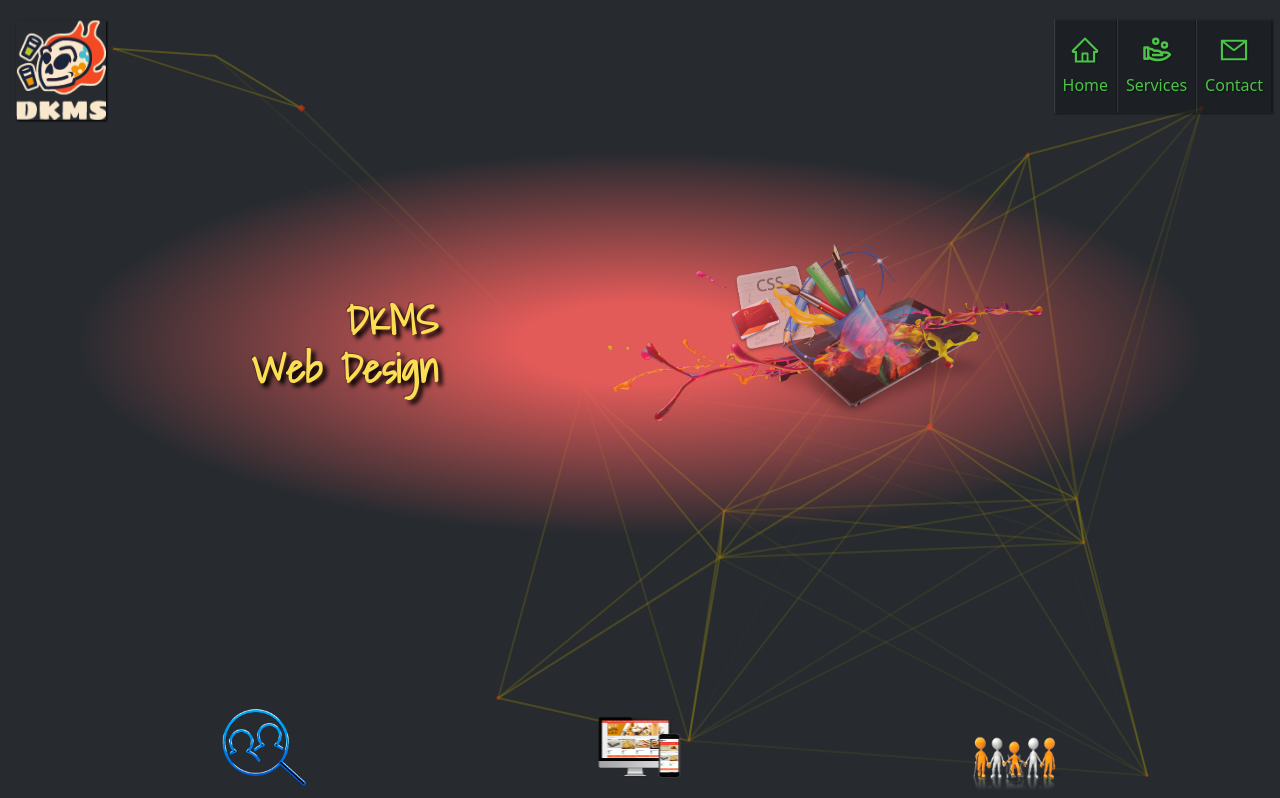
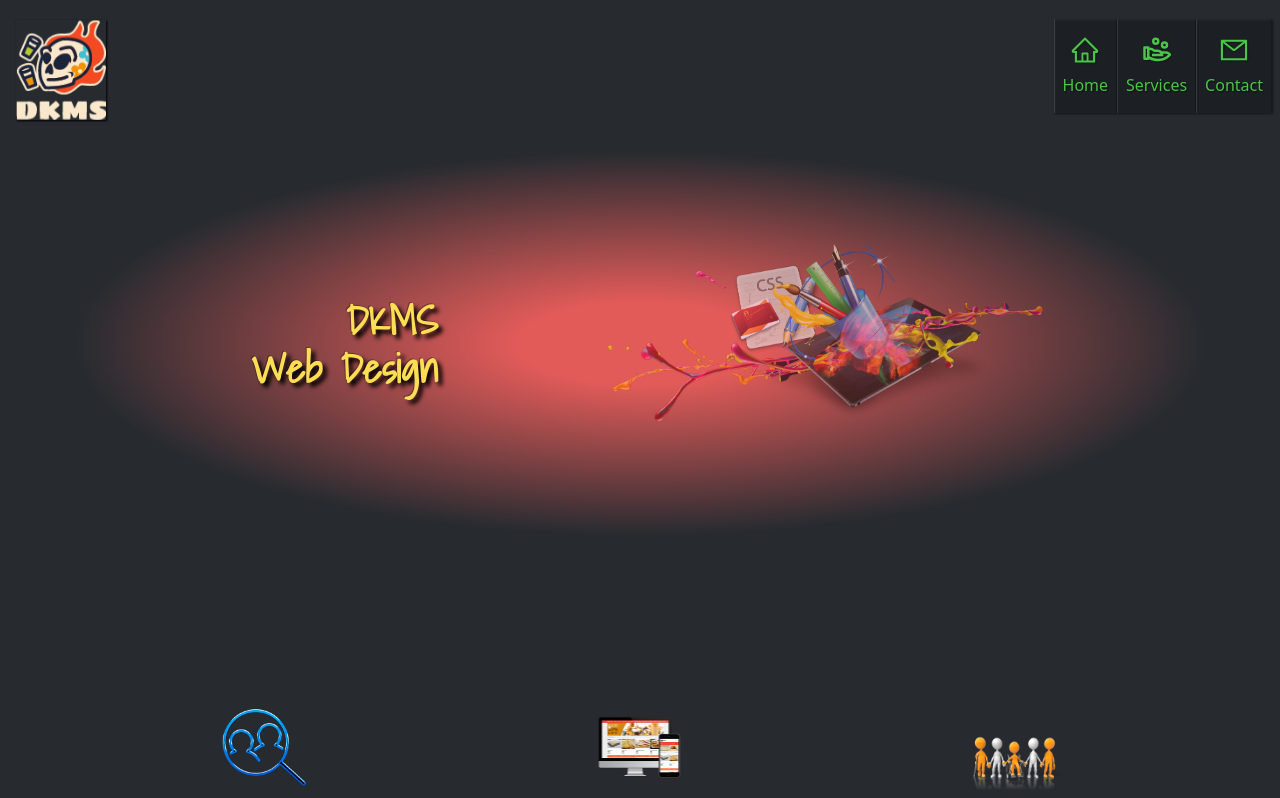
Before and after one commit to damiansoch/my_websites_dkms, a React (Create React App) app: page / in a window 1280 px wide. Shown: the top 798 px of the page. Built offline with nearby package versions, Linux system fonts and the light colour scheme; a web font is replaced by a local one.

Commit message:
removed particles try

```diff
--- a/src/App.js
+++ b/src/App.js
@@ -4,7 +4,7 @@ import './bootstrap.min.css';
 import WholeNav from './Components/Nav/WholeNav';
 import MainSection from './Components/MainSection/MainSection';
 import TitleBanner from './Components/MainSection/TitleBanner/TitleBanner';
-import ParticlesBg from './Components/Particles/ParticlesBg';
+//import ParticlesBg from './Components/Particles/ParticlesBg';
 import ContactSection from './Components/ContactSection/ContactSection';
 import CarouselSection from './Components/CarousellSection/CarouselSection';
 import FooterSection from './Components/FooterSection/FooterSection';
@@ -13,7 +13,7 @@ import OfferSection from './Components/OfferSection/OfferSection';
 function App() {
   return (
     <div className='App'>
-      <ParticlesBg id='top' />
+      {/* <ParticlesBg id='top' /> */}
       <WholeNav />
       <Container>
         <section id='titleBanner'>
```
